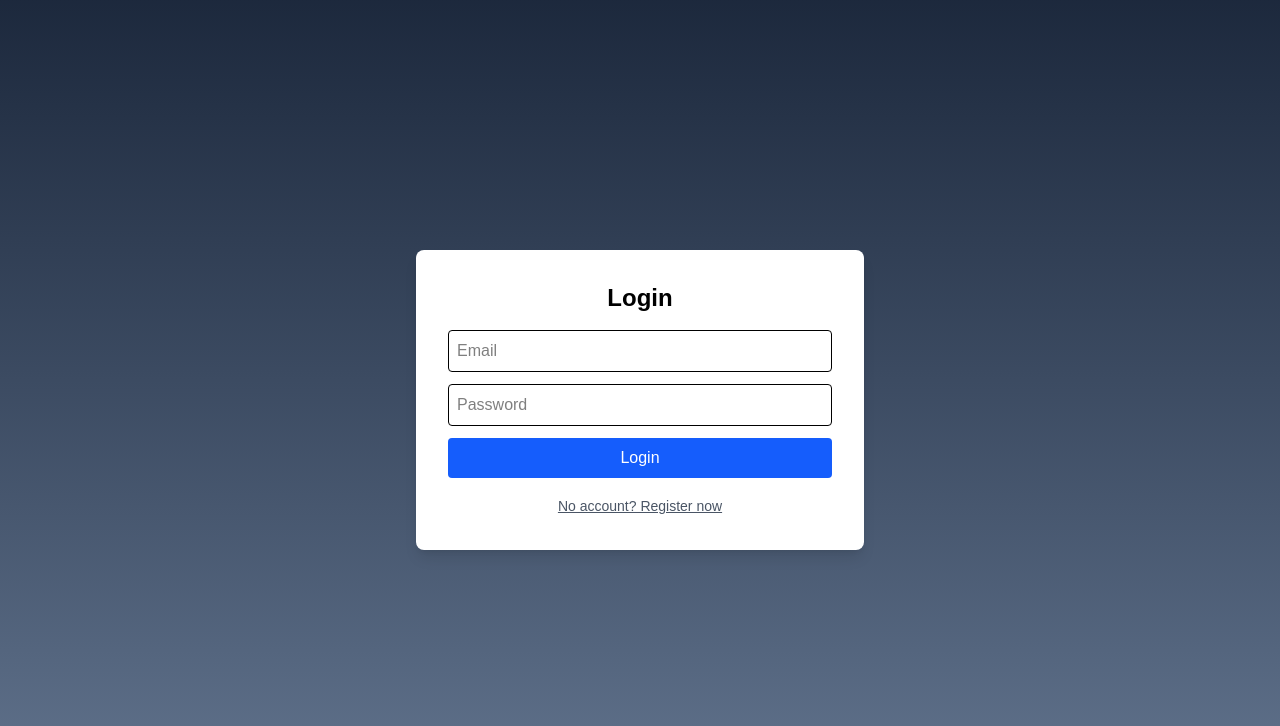
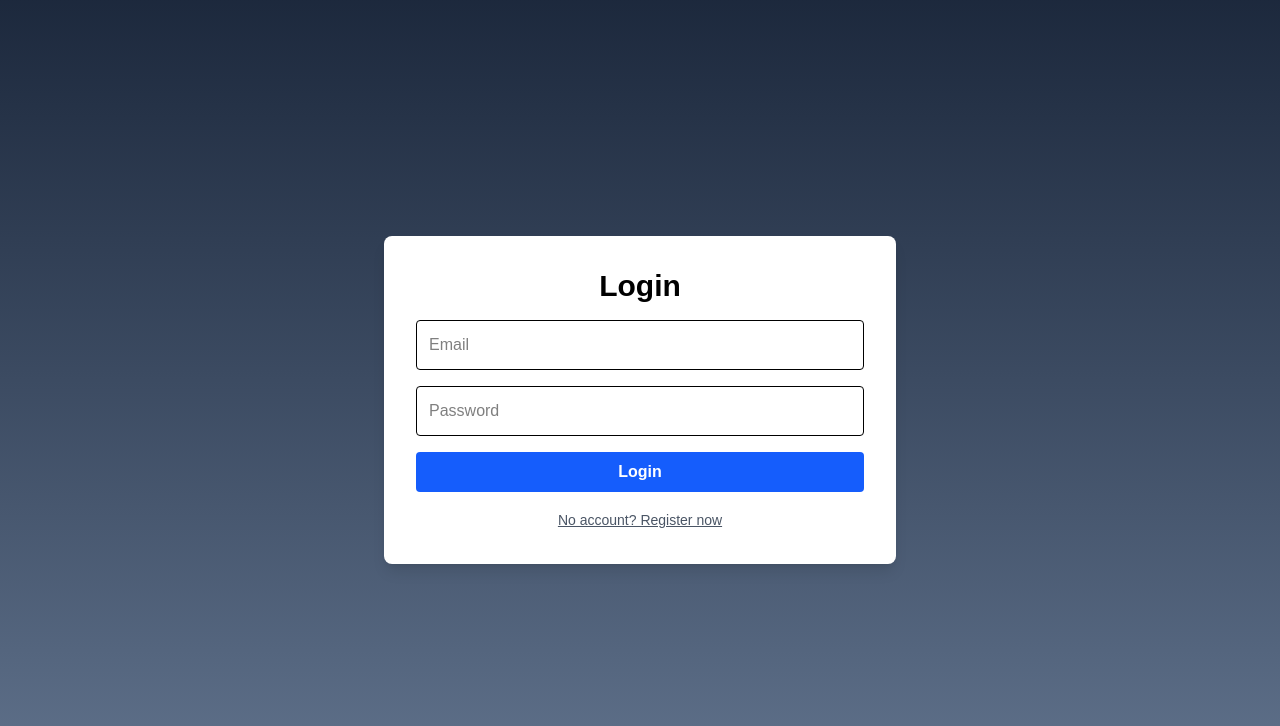
Before and after one commit to Winter7857/game-project, a Next.js app: page /login in a window 1280 px wide. Shown: the top 726 px of the page. Built offline with nearby package versions, Linux system fonts and the light colour scheme.

Commit message:
Fix browser login

```diff
--- a/src/app/login/page.tsx
+++ b/src/app/login/page.tsx
@@ -4,6 +4,7 @@ import { useState } from "react";
 import { z } from "zod";
 import { useRouter } from "next/navigation";
 import { redirect } from "next/navigation";
+
 const schema = z.object({
   email: z.string().email(),
   password: z.string().min(6),
@@ -43,16 +44,8 @@ export default function LoginPage() {
       const result = await res.json();
       const { email, role } = result;
 
-      // ✅ Store user data in localStorage
-localStorage.setItem(
-  "user",
-  JSON.stringify({ email, role })
-);
+      localStorage.setItem("user", JSON.stringify({ email, role }));
 
-
-
-
-      // 🔀 Redirect based on role
       if (role === "admin") {
         redirect("/admin");
       } else {
@@ -65,33 +58,33 @@ localStorage.setItem(
   }
 
   return (
-    <div className="min-h-screen flex items-center justify-center bg-gradient-to-b from-slate-800 to-slate-500 text-white px-4">
-      <div className="bg-white text-black p-8 rounded-lg shadow-lg w-full max-w-md space-y-4">
-        <h1 className="text-2xl font-bold text-center">
+    <div className="min-h-screen flex items-center justify-center px-4 bg-gradient-to-b from-slate-800 to-slate-500 text-white">
+      <div className="bg-white text-black rounded-lg shadow-lg p-6 sm:p-8 w-full max-w-sm sm:max-w-md lg:max-w-lg space-y-4">
+        <h1 className="text-2xl sm:text-3xl font-bold text-center">
           {isRegistering ? "Register" : "Login"}
         </h1>
 
-        <form onSubmit={handleSubmit} className="space-y-3">
+        <form onSubmit={handleSubmit} className="space-y-4">
           <input
             type="email"
             name="email"
             placeholder="Email"
             required
-            className="border p-2 w-full rounded"
+            className="w-full border p-3 rounded focus:outline-none focus:ring-2 focus:ring-blue-400"
           />
           <input
             type="password"
             name="password"
             placeholder="Password"
             required
-            className="border p-2 w-full rounded"
+            className="w-full border p-3 rounded focus:outline-none focus:ring-2 focus:ring-blue-400"
           />
           {error && (
             <p className="text-red-500 text-sm text-center">{error}</p>
           )}
           <button
             type="submit"
-            className="bg-blue-600 hover:bg-blue-700 text-white px-4 py-2 w-full rounded"
+            className="w-full bg-blue-600 hover:bg-blue-700 text-white py-2 rounded font-semibold"
           >
             {isRegistering ? "Register" : "Login"}
           </button>
@@ -102,7 +95,7 @@ localStorage.setItem(
             setError("");
             setIsRegistering(!isRegistering);
           }}
-          className="text-sm text-center text-gray-600 underline w-full"
+          className="w-full text-sm text-center text-gray-600 underline"
         >
           {isRegistering
             ? "Already have an account? Log in"
```
